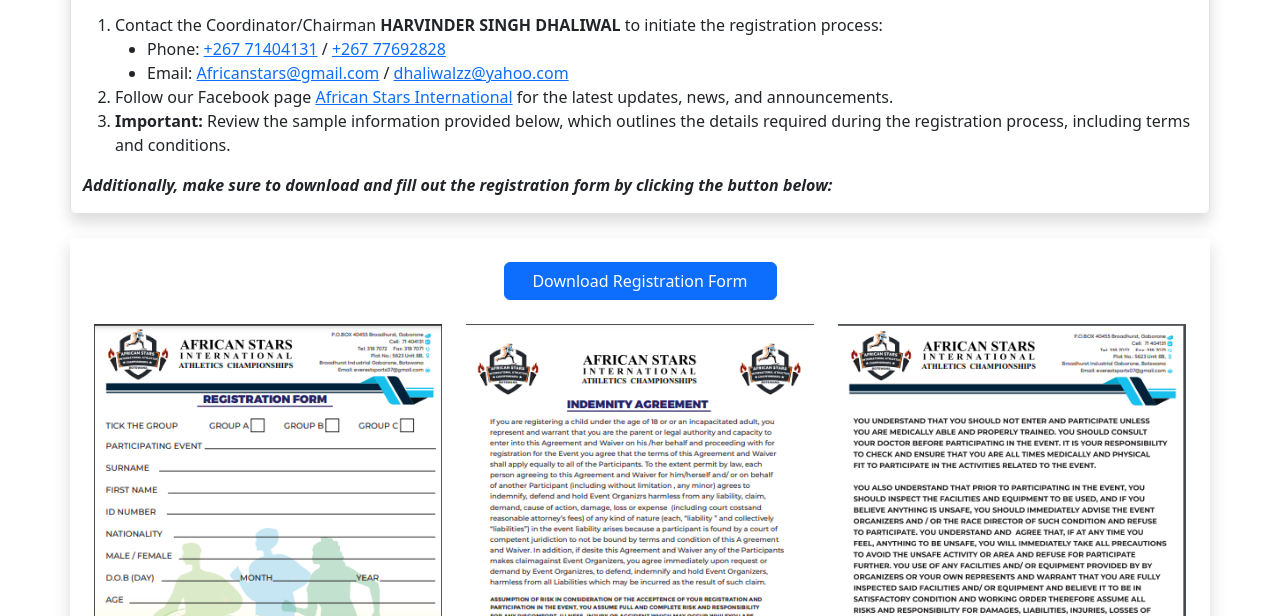
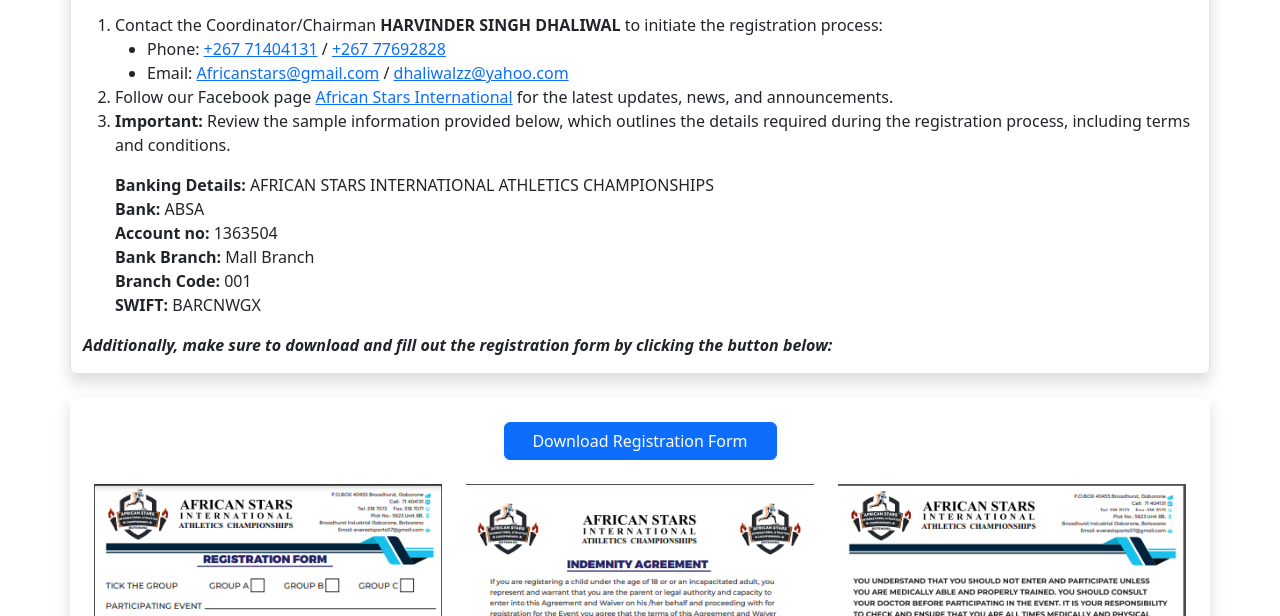
Before and after one commit to Waphill/AfricanStars, a plain HTML site: page registration.html in a window 1280 px wide. Shown: the part 184-800 px from the top of the page. Drawn offline with nearby package versions, Linux system fonts and the light colour scheme.

Commit message:
bank details add

```diff
--- a/registration.html
+++ b/registration.html
@@ -83,8 +83,18 @@
                 the registration process, including terms and conditions.</li>
         </ol>
 
+        <ul id="bank-details">
+            <li><b>Banking Details:</b> AFRICAN STARS INTERNATIONAL ATHLETICS CHAMPIONSHIPS</li>
+            <li><b>Bank:</b> ABSA</li>
+            <li><b>Account no:</b> 1363504</li>
+            <li><b>Bank Branch:</b> Mall Branch</li>
+            <li><b>Branch Code:</b> 001</li>
+            <li><b>SWIFT:</b> BARCNWGX</li>
+        </ul>
+
         <p>
-            <i><b>Additionally, make sure to download and fill out the registration form by clicking the button below:</b></i>
+            <i><b>Additionally, make sure to download and fill out the registration form by clicking the button
+                    below:</b></i>
         </p>
     </div>
 </section>
--- a/style.css
+++ b/style.css
@@ -85,6 +85,11 @@ ul {
   margin-left: 150px;
 }
 
+#bank-details {
+  list-style: none;
+
+}
+
 @media (max-width:799px) {
   #map-box {
     margin-left: 50px;
```
